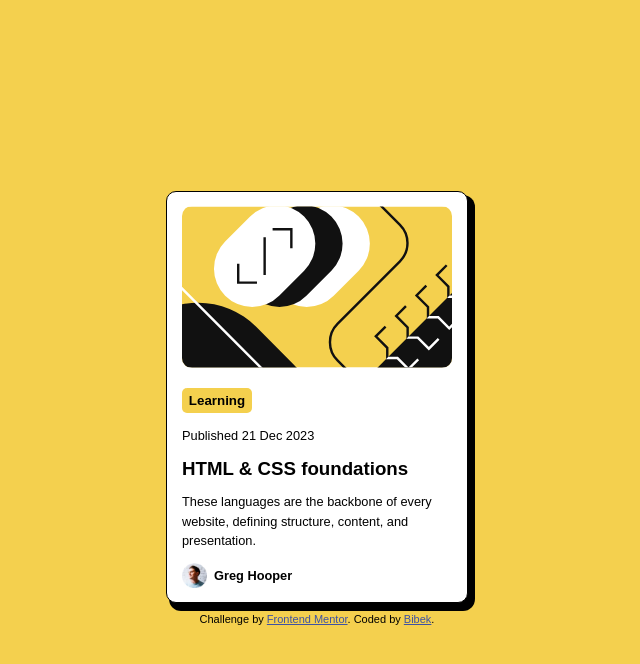
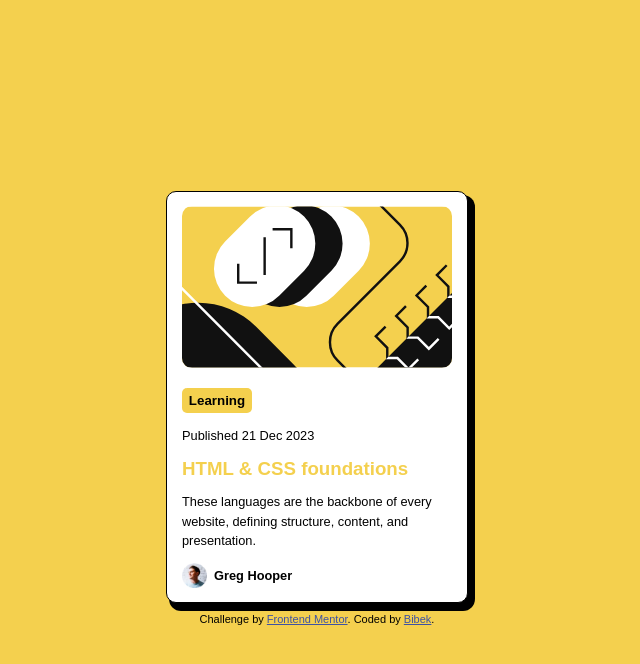
Before and after one commit to bibek0k/BlogCardPractice, a plain HTML site: page index.html in a window 1280 px wide. In both pictures the pointer is over the element "HTML & CSS foundations". Shown: the whole page, without its empty margins (323-963 px from the left). Drawn offline with Linux system fonts and the light colour scheme.

Commit message:
Added hover effect to H3 element

```diff
--- a/index.html
+++ b/index.html
@@ -76,6 +76,10 @@
       font-weight: 800;
       margin: 0;
     }
+    h3:hover{
+      color: #f4d04eff;
+      transition: color 0.5s ease;
+    }
 
   </style>
 </head>
```
